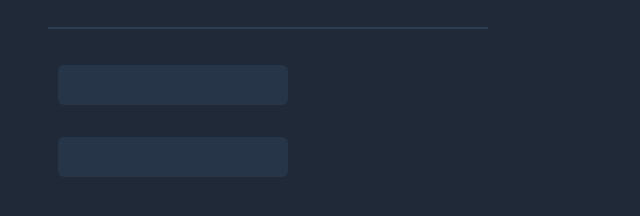
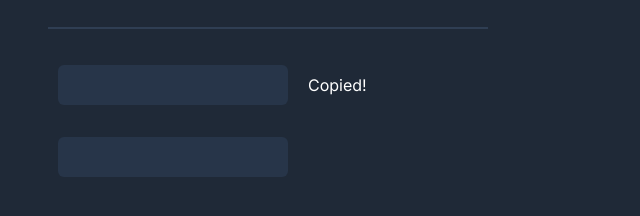
Before and after one commit to bmokotoff7/bm-password-generator, a plain HTML site: page index.html in a window 1280 px wide. Both pictures are taken after a click on the element 173 px from the left and 583 px from the top of the page. Shown: the part 498-714 px from the top of the page, 0-640 px from the left. Drawn offline with Linux system fonts and the light colour scheme.

Commit message:
Copy on click functionality implemented

```diff
--- a/index.html
+++ b/index.html
@@ -38,8 +38,14 @@
             </div>
             <button onclick="generatePasswords()" id="generate-password-btn">Generate passwords</button>
             <div id="generated-passwords">
-                <p class="generated-password-field password-text-dark" id="password1"></p>
-                <p class="generated-password-field password-text-dark" id="password2"></p>
+                <div class="password-with-copy-text">
+                    <p class="generated-password-field password-text-dark" id="password1" onclick="copyPassword(this.textContent, this.id)"></p>
+                    <p class="copy-text" id="password1-copy-text"></p>
+                </div>
+                <div class="password-with-copy-text">
+                    <p class="generated-password-field password-text-dark" id="password2" onclick="copyPassword(this.textContent, this.id)"></p>
+                    <p class="copy-text" id="password2-copy-text"></p>
+                </div>
             </div>
         </div>
         <script src="script.js"></script>
--- a/script.js
+++ b/script.js
@@ -2,6 +2,8 @@ const uppercaseLetters = ["A","B","C","D","E","F","G","H","I","J","K","L","M","N
 const lowercaseLetters = ["a","b","c","d","e","f","g","h","i","j","k","l","m","n","o","p","q","r","s","t","u","v","w","x","y","z"]
 const numbers = ["0", "1", "2", "3", "4", "5", "6", "7", "8", "9"]
 const symbols = ["~","`","!","@","#","$","%","^","&","*","(",")","_","-","+","=","{","[","}","]",",","|",":",";","<",">",".","?","/"]
+
+let passwordCreated = false
 
 let uppercaseCheckboxEl = document.getElementById("uppercase-cb")
 let lowercaseCheckboxEl = document.getElementById("lowercase-cb")
@@ -11,9 +13,15 @@ let passwordLengthEl = document.getElementById("length-input")
 let passwordLengthSliderEl = document.getElementById("length-slider")
 let generatePasswordBtnEl = document.getElementById("generate-password-btn")
 let password1El = document.getElementById("password1")
+let password1CopiedEl = document.getElementById("password1-copy-text")
+let password2CopiedEl = document.getElementById("password2-copy-text")
 let password2El = document.getElementById("password2")
 
 function generatePasswords() {
+    // reset password created boolean to false and clear copy text
+    passwordCreated = false
+    password1CopiedEl.textContent = ""
+    password2CopiedEl.textContent = ""
     // determine available characters
     let availableCharacters = []
     if (uppercaseCheckboxEl.checked) {
@@ -51,6 +59,7 @@ function generatePasswords() {
             password2 += availableCharacters[randomInt]
         }
         // display passwords to user
+        passwordCreated = true
         password1El.textContent = password1
         password2El.textContent = password2
     }
@@ -78,3 +87,16 @@ function updateLength(newLength) {
 function updateSliderPosition(newPosition) {
     passwordLengthSliderEl.value = newPosition
 }
+
+// Allows user to copy password when clicking the password outputs
+function copyPassword(passwordText, id) {
+    if (passwordCreated) {
+        navigator.clipboard.writeText(passwordText)
+    }
+    if (id === "password1") {
+        password1CopiedEl.textContent = "Copied!"
+    }
+    else if (id === "password2") {
+        password2CopiedEl.textContent = "Copied!"
+    }
+}
--- a/styles.css
+++ b/styles.css
@@ -149,6 +149,12 @@ input[type=range]::-webkit-slider-thumb {
     padding: 20px 10px;
 }
 
+.password-with-copy-text {
+    display: flex;
+    flex-direction: row;
+    align-items: center;
+}
+
 .generated-password-field {
     background: #273549;
     border-radius: 6px;
@@ -160,6 +166,11 @@ input[type=range]::-webkit-slider-thumb {
     cursor: pointer;
 }
 
+.copy-text {
+    color: white;
+    padding: 0 20px;
+}
+
 .password-text-dark {
     color: #55F991;
 }
```
